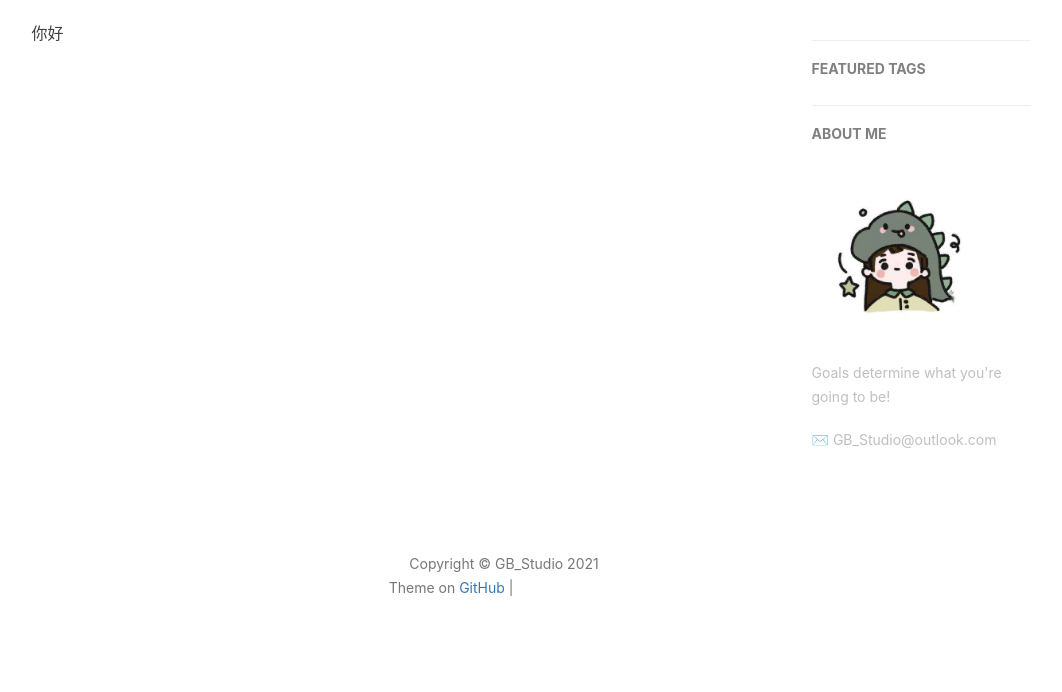
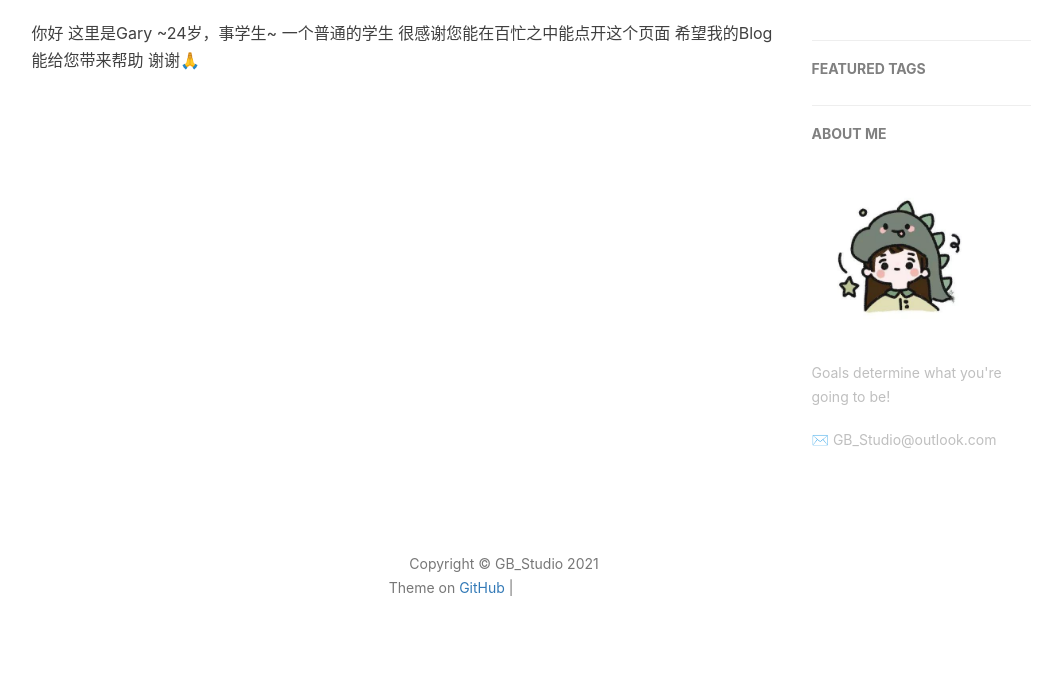
Before and after one commit to JakaixGR/JakaixGR.github.io, a Jekyll site: the page built from 3-about.html, in a window 1280 px wide. Shown: the part 418-1110 px from the top of the page, without its empty margins (136-1198 px from the left). Built offline with Jekyll 4.4.1, drawn with Linux system fonts in a browser that asks for light colours; nearby versions of some CDN libraries; comment, search, counter and statistics services are not loaded; grey boxes are pictures that could not be loaded.

Commit message:
Update 3-about.html

```diff
--- a/3-about.html
+++ b/3-about.html
@@ -5,3 +5,9 @@ description: "-关于我-"
 header-img: "img/post-bg-rwd.jpg"
 ---
 你好
+这里是Gary
+~24岁，事学生~
+一个普通的学生
+很感谢您能在百忙之中能点开这个页面
+希望我的Blog能给您带来帮助
+谢谢🙏
```
